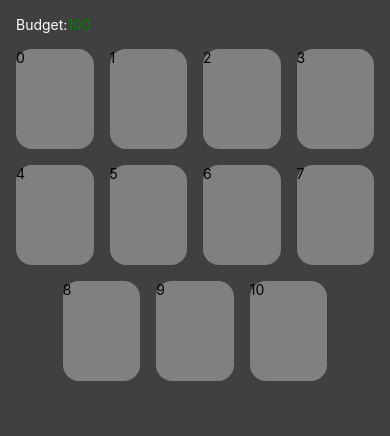
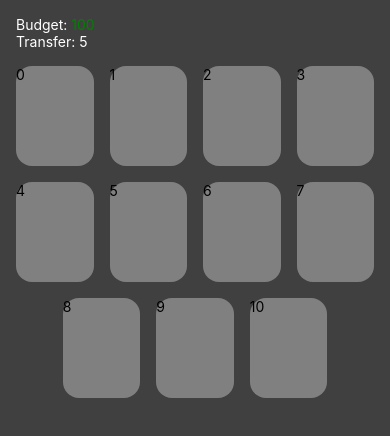
Before and after one commit to Pranilsthaa/Dream-Team, a React Native app: screen /Home in a window 390 px wide. Shown: the top 436 px of the page. Built offline with nearby package versions, Linux system fonts and the light colour scheme.

Commit message:
transfer limit check

```diff
--- a/src/home.tsx
+++ b/src/home.tsx
@@ -1,11 +1,12 @@
 import { View, Text, Dimensions, TouchableOpacity } from 'react-native';
-import React, { useCallback, useEffect } from 'react';
+import React, { useCallback, useEffect, useMemo, useState } from 'react';
 import { useNavigation } from '@react-navigation/native';
 import playerStore from './store/playerStore';
 import { RootStackNavigationProp } from './navigation';
 const width = Dimensions.get('window').width;
 
 const TOTAL_BUDGET = 100;
+const TRANSFER_LIMIT = 5;
 
 const Home = () => {
   const cardWidth = (width - 80) / 4;
@@ -13,9 +14,13 @@ const Home = () => {
   const players = playerStore(state => state.players);
   const setSelectedPlayer = playerStore(state => state.setSelectedPlayer);
   const setPlayers = playerStore(state => state.setPlayers);
+  const [oldPlayers, setOldPlayers] = useState(new Set());
+
+  const dummyPlayers = Array(11).fill({ id: '', name: '', price: 0 });
 
   useEffect(() => {
-    setPlayers(Array(11).fill({ id: '', name: '' }));
+    setPlayers(dummyPlayers);
+    setOldPlayers(new Set(dummyPlayers.map(p => p.id)));
   }, []);
 
   const handleNavigation = useCallback((item: any, index: number) => {
@@ -26,12 +31,24 @@ const Home = () => {
   const budget_rem =
     TOTAL_BUDGET -
     players.reduce((acc, player) => acc + (player.price ?? 0), 0);
+
+  const transferCount = useMemo(() => {
+    return players.filter(player => !oldPlayers.has(player.id)).length;
+  }, [players]);
   return (
     <View style={{ flex: 1, padding: 16 }}>
       <Text style={{ color: '#fff' }}>
         Budget:
         <Text style={{ color: budget_rem < 0 ? 'red' : 'green' }}>
+          {' '}
           {budget_rem}
+        </Text>
+      </Text>
+      <Text style={{ color: '#fff' }}>
+        Transfer:
+        <Text style={{ color: 'white' }}>
+          {' '}
+          {TRANSFER_LIMIT - transferCount}
         </Text>
       </Text>
 
@@ -46,11 +63,14 @@ const Home = () => {
       >
         {players &&
           players.length > 0 &&
-          players.map((item, index) => (
+          players.map((item, index) => {
+            const disabled = transferCount >= TRANSFER_LIMIT && !item.id;
+            return (
               <TouchableOpacity
                 key={index}
                 activeOpacity={0.6}
                 onPress={() => handleNavigation(item, index)}
+                disabled={disabled}
                 style={{
                   height: 100,
                   width: cardWidth,
@@ -66,7 +86,8 @@ const Home = () => {
                   </>
                 ) : null}
               </TouchableOpacity>
-          ))}
+            );
+          })}
       </View>
     </View>
   );
```
Lines whose indentation alone changed are shown as unchanged.
